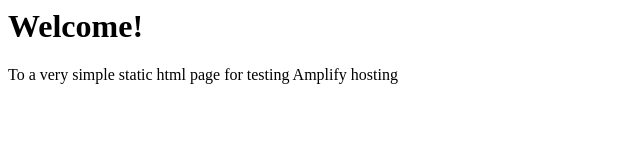
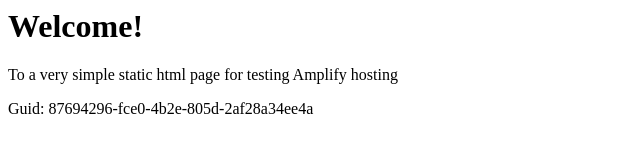
Before and after one commit to aws-aemilia-cmh/Github-PR-Commit-Integration-Test-DoNotTouch-Gith-P5X5MO5I-v1-prod-us-east-2, a website: page src/index.html in a window 1280 px wide. Shown: the whole page, without its empty margins (0-640 px from the left). Drawn offline with Linux system fonts and the light colour scheme.

Commit message:
commit from integ tests

```diff
--- a/src/index.html
+++ b/src/index.html
@@ -1,3 +1,5 @@
+
+
 <html lang="en">
 
 <head>
@@ -10,6 +12,6 @@
 <body>
     <h1>Welcome!</h1>
     <p>To a very simple static html page for testing Amplify hosting</p>
-</body>
+    <p>Guid: 87694296-fce0-4b2e-805d-2af28a34ee4a</p></body>
 
 </html>
```
